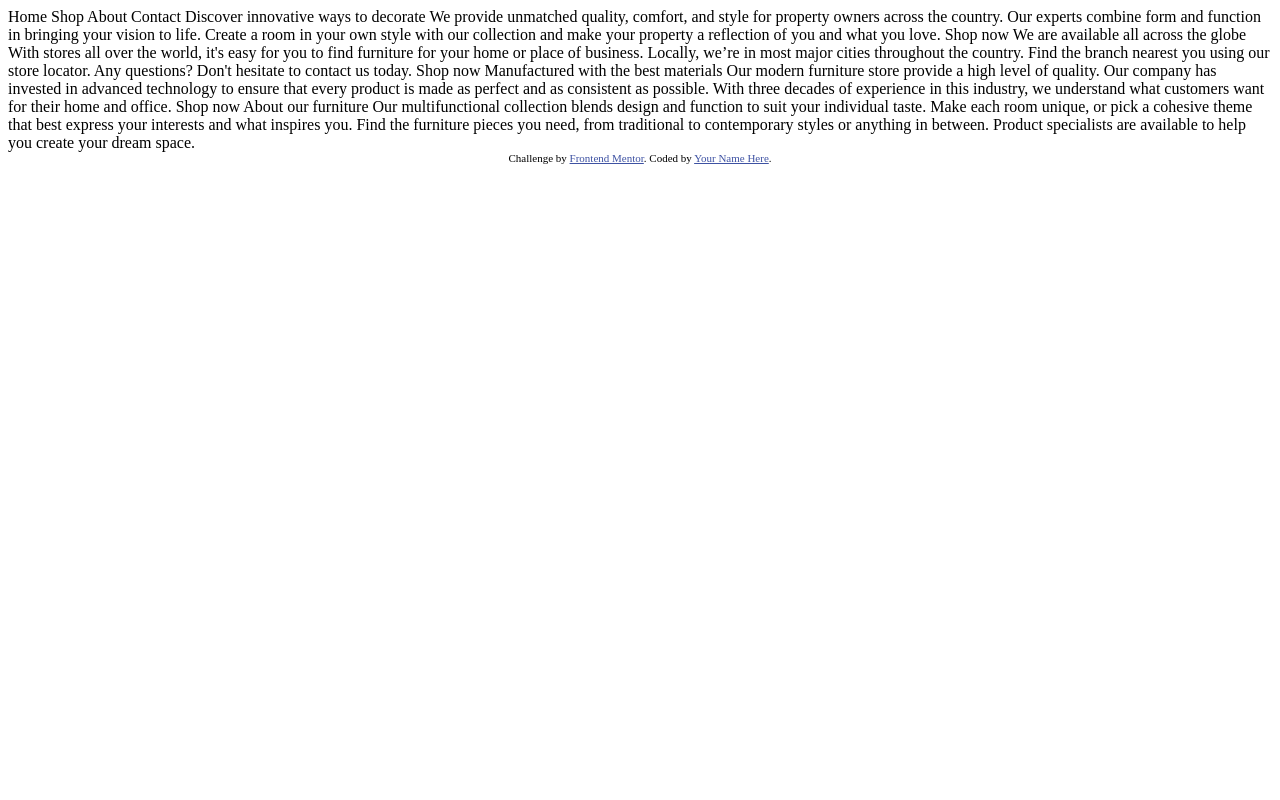
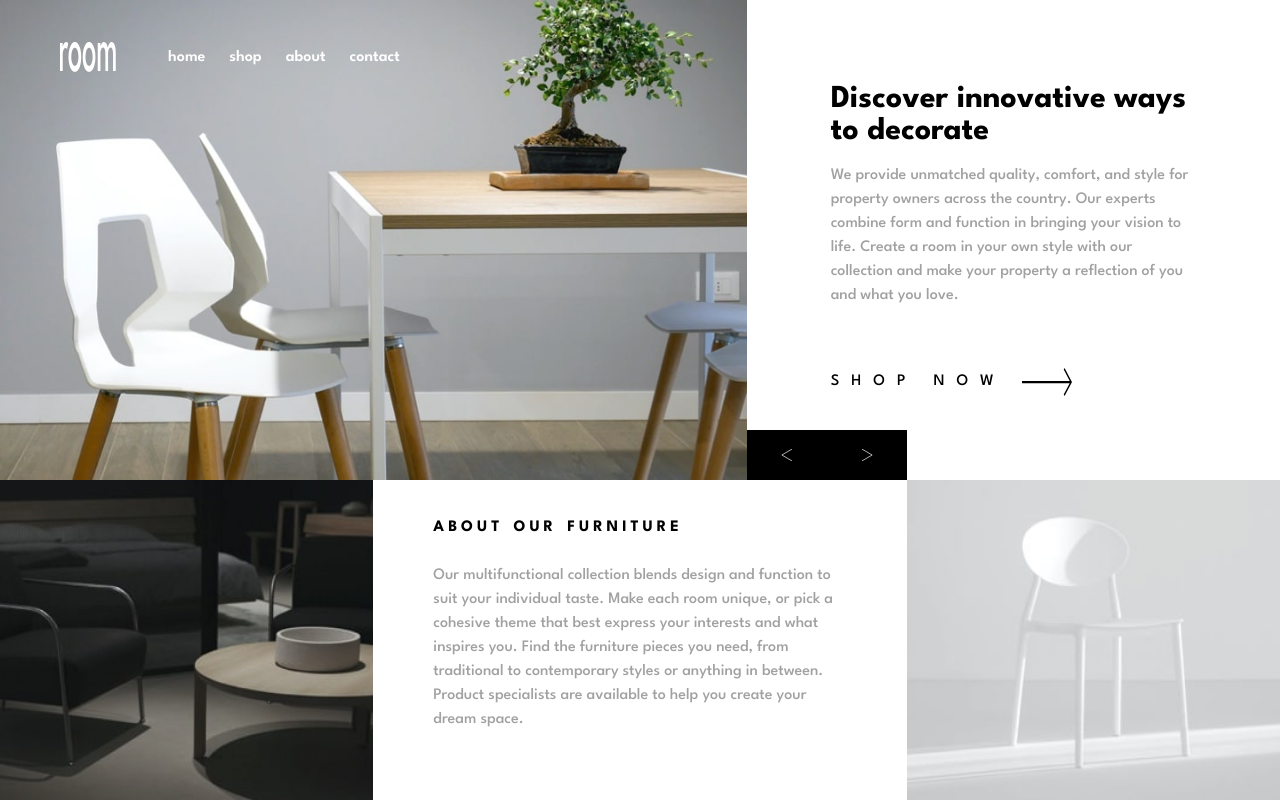
Before and after one commit to teoh4770/Frontend-Mentor-Room-Homepage, a plain HTML site: page index.html in a window 1280 px wide. Drawn offline with Linux system fonts and the light colour scheme.

Commit message:
complete the room page challenge

```diff
--- /dev/null
+++ b/app.js
@@ -0,0 +1,151 @@
+// open the navbar in mobile view
+
+// selectors
+const burgerBtn = document.querySelector(".mobile-nav .menu-button");
+const openNav = document.querySelector(".open-nav");
+const mobileNav = document.querySelector(".mobile-nav");
+const desktopNav = document.querySelector(".desktop-nav");
+const navbarBtn = openNav.querySelector(".menu-button");
+const body = document.body;
+const overlay = document.querySelector(".overlay");
+const desktopLayout = document.querySelector(".desktop");
+const mobileLayout = document.querySelector(".mobile");
+
+const heroImage = document.querySelector(".hero-section .pic");
+const heroTitle = document.querySelector(".mission h2");
+const heroContent = document.querySelector(".mission p");
+const slider1 = document.querySelector(".hero-section .slider");
+const slider2 = document.querySelector(".second-slider");
+
+const hmContainer = document.querySelector(".hero-mission-container");
+
+console.log(hmContainer.children);
+
+let i = 0; // the index of the image and text
+
+let images = [
+  "./images/mobile-image-hero-1.jpg",
+  "./images/mobile-image-hero-2.jpg",
+  "./images/mobile-image-hero-3.jpg",
+];
+
+const text = [
+  {
+    title: "Discover innovative ways to decorate",
+    p: `We provide unmatched quality, comfort, and style for property owners
+    across the country. Our experts combine form and function in bringing
+    your vision to life. Create a room in your own style with our collection
+    and make your property a reflection of you and what you love.`,
+  },
+  {
+    title: "We are available all across the globe",
+    p: `With stores all over the world, it's easy for you to find furniture for your home or place of business. Locally, we're in most major cities throughout the country. Find the branch nearest you using our store locator. Any questions? Don't hesitate to contact us today.`,
+  },
+  {
+    title: "Manufactured with the best materials",
+    p: `Our modem furniture store provide a high level of quality. Our company has invested in advanced technology to ensure that every product is made as perfect and as consistent as possible, With three decades of experience in this industry, we understand what customers want for their home and office.`,
+  },
+];
+
+// reset
+updateImageBySize();
+updateNavbar();
+updateSlider();
+slider();
+// event listener
+burgerBtn.addEventListener("click", openNavbar);
+navbarBtn.addEventListener("click", closeNavbar);
+
+addEventListener("resize", () => {
+  updateImageBySize();
+  updateNavbar();
+  updateSlider();
+  slider();
+});
+
+[left, right].forEach((element) =>
+  element.addEventListener("click", navigateSlider)
+);
+
+function slider() {
+  const lefts = document.querySelectorAll(".js-left");
+  const rights = document.querySelectorAll(".js-right");
+  [...lefts, ...rights].forEach((element) =>
+    element.addEventListener("click", navigateSlider)
+  );
+}
+
+function openNavbar() {
+  // open the extra navbar by removing the 'hidden' class from the overlay itself
+  // add no-scroll class to the body itself
+  overlay.classList.remove("hidden");
+  openNav.classList.remove("hidden");
+  body.classList.add("no-scroll");
+}
+
+function closeNavbar() {
+  // close the extra navbar by adding the 'hidden' class to the overlay itself
+  // remove no-scroll class from the body itself
+  overlay.classList.add("hidden");
+  openNav.classList.add("hidden");
+  body.classList.remove("no-scroll");
+}
+
+function navigateSlider(e) {
+  // determine the index of the image and text
+  const isRight = e.target.id == "right";
+  i = isRight ? i + 1 : i - 1;
+  if (i < 0) {
+    i = images.length - 1;
+  } else if (i > images.length - 1) {
+    i = 0;
+  }
+
+  let textObj = text[i];
+  let img = images[i];
+  let title = textObj.title;
+  let p = textObj.p;
+  let arr = img.split("/");
+  let alt = arr[arr.length - 1];
+
+  heroImage.src = img;
+  heroImage.alt = alt;
+  heroTitle.textContent = title;
+  heroContent.textContent = p;
+}
+
+function updateImageBySize() {
+  if (innerWidth >= 500) {
+    images = images.map((imageStr) => {
+      return imageStr.replace("mobile", "desktop");
+    });
+  } else {
+    images = images.map((imageStr) => {
+      return imageStr.replace("desktop", "mobile");
+    });
+  }
+
+  // update image
+  heroImage.src = images[i];
+  heroImage.alt = images[i].split("/")[images[i].split("/").length - 1];
+}
+
+function updateNavbar() {
+  if (innerWidth >= 800) {
+    mobileNav.classList.add("hidden");
+    desktopNav.classList.remove("hidden");
+  } else {
+    mobileNav.classList.remove("hidden");
+    desktopNav.classList.add("hidden");
+  }
+}
+
+function updateSlider() {
+  if (innerWidth >= 1000) {
+    slider1.classList.add("hidden");
+    slider2.classList.remove("hidden");
+  } else {
+    slider1.classList.remove("hidden");
+    slider2.classList.add("hidden");
+  }
+}
--- a/index.html
+++ b/index.html
@@ -1,59 +1,122 @@
 <!DOCTYPE html>
 <html lang="en">
-<head>
-  <meta charset="UTF-8">
-  <meta name="viewport" content="width=device-width, initial-scale=1.0"> <!-- displays site properly based on user's device -->
+  <head>
+    <meta charset="UTF-8" />
+    <meta name="viewport" content="width=device-width, initial-scale=1.0" />
+    <!-- displays site properly based on user's device -->
 
-  <link rel="icon" type="image/png" sizes="32x32" href="./images/favicon-32x32.png">
+    <link
+      rel="icon"
+      type="image/png"
+      sizes="32x32"
+      href="./images/favicon-32x32.png"
+    />
+    <title>Frontend Mentor | Room homepage</title>
+    <link rel="stylesheet" href="style.css" />
+  </head>
+  <body>
+    <!--
+      Contains
+      1. the navbar,
+      2. the hero background,
+      3. the mission statement
+    -->
+    <nav class="open-nav hidden">
+      <div class="menu-button">
+        <img src="./images/icon-close.svg" alt="close.svg" />
+      </div>
+      <ul class="links">
+        <li class="link">home</li>
+        <li class="link">shop</li>
+        <li class="link">about</li>
+        <li class="link">contact</li>
+      </ul>
+    </nav>
+    <div class="overlay hidden"></div>
 
-  <title>Frontend Mentor | Room homepage</title>
+    <!-- below 1000 px -->
 
-  <!-- Feel free to remove these styles or customise in your own stylesheet 👍 -->
-  <style>
-    .attribution { font-size: 11px; text-align: center; }
-    .attribution a { color: hsl(228, 45%, 44%); }
-  </style>
-</head>
-<body>
-  Home
-  Shop
-  About
-  Contact
+    <div class="hero-mission-container">
+      <section class="hero-section">
+        <nav class="mobile-nav">
+          <div class="menu-button">
+            <img src="./images/icon-hamburger.svg" alt="hamburger.svg" />
+          </div>
+          <div class="icon">
+            <img src="./images/logo.svg" alt="do somehting" />
+          </div>
+        </nav>
 
-  Discover innovative ways to decorate
+        <nav class="desktop-nav hidden">
+          <div class="icon">
+            <img src="./images/logo.svg" alt="do somehting" />
+          </div>
+          <ul class="links">
+            <li class="link">home</li>
+            <li class="link">shop</li>
+            <li class="link">about</li>
+            <li class="link">contact</li>
+          </ul>
+        </nav>
+        <img
+          src="./images/desktop-image-hero-1.jpg"
+          alt="mobile-image-hero-1.jpg"
+          class="pic"
+        />
+        <div class="slider">
+          <button class="arrow js-left" id="left">
+            <img src="./images/icon-angle-left.svg" alt="left-icon" />
+          </button>
+          <button class="arrow js-right" id="right">
+            <img src="./images/icon-angle-right.svg" alt="right-icon" />
+          </button>
+        </div>
+      </section>
 
-  We provide unmatched quality, comfort, and style for property owners across the country.
-  Our experts combine form and function in bringing your vision to life. Create a room in your
-  own style with our collection and make your property a reflection of you and what you love.
+      <div class="mission">
+        <h2>Discover innovative ways to decorate</h2>
+        <p>
+          We provide unmatched quality, comfort, and style for property owners
+          across the country. Our experts combine form and function in bringing
+          your vision to life. Create a room in your own style with our
+          collection and make your property a reflection of you and what you
+          love.
+        </p>
+        <button class="cta">
+          Shop Now
+          <img src="./images/icon-arrow.svg" alt="arrow-icon" class="icon" />
+        </button>
 
-  Shop now
+        <div class="slider second-slider hidden">
+          <button class="arrow js-left">
+            <img src="./images/icon-angle-left.svg" alt="left-icon" />
+          </button>
+          <button class="arrow js-right">
+            <img src="./images/icon-angle-right.svg" alt="right-icon" />
+          </button>
+        </div>
+      </div>
+    </div>
 
-  We are available all across the globe
+    <section class="about-section">
+      <div class="image-container" id="dark"></div>
 
-  With stores all over the world, it's easy for you to find furniture for your home or place of business.
-  Locally, we’re in most major cities throughout the country. Find the branch nearest you using our
-  store locator. Any questions? Don't hesitate to contact us today.
+      <div class="about">
+        <h4>About our furniture</h4>
+        <p>
+          Our multifunctional collection blends design and function to suit your
+          individual taste. Make each room unique, or pick a cohesive theme that
+          best express your interests and what inspires you. Find the furniture
+          pieces you need, from traditional to contemporary styles or anything
+          in between. Product specialists are available to help you create your
+          dream space.
+        </p>
+      </div>
+      <div class="image-container" id="light"></div>
+    </section>
 
-  Shop now
+    <script src="app.js"></script>
+  </body>
+</html>
 
-  Manufactured with the best materials
-
-  Our modern furniture store provide a high level of quality. Our company has invested in advanced technology
-  to ensure that every product is made as perfect and as consistent as possible. With three decades of
-  experience in this industry, we understand what customers want for their home and office.
-
-  Shop now
-
-  About our furniture
-
-  Our multifunctional collection blends design and function to suit your individual taste.
-  Make each room unique, or pick a cohesive theme that best express your interests and what
-  inspires you. Find the furniture pieces you need, from traditional to contemporary styles
-  or anything in between. Product specialists are available to help you create your dream space.
-
-  <div class="attribution">
-    Challenge by <a href="https://www.frontendmentor.io?ref=challenge" target="_blank">Frontend Mentor</a>.
-    Coded by <a href="#">Your Name Here</a>.
-  </div>
-</body>
-</html>
+<!-- change the image to background, not doing this will hurt the layout, not so flexible -->
--- /dev/null
+++ b/style.css
@@ -0,0 +1,402 @@
+@import url("https://fonts.googleapis.com/css2?family=League+Spartan:wght@500;600;700&display=swap");
+
+:root {
+  --top-section-height: 60%;
+  --bottom-section-height: 40%;
+}
+
+/*
+  1. Use a more-intuitive box-sizing model.
+*/
+*,
+*::before,
+*::after {
+  box-sizing: border-box;
+}
+
+/*
+  2. Remove defualt margin
+*/
+* {
+  margin: 0;
+  font-family: "League Spartan", sans-serif;
+  font-weight: 500;
+}
+
+/*
+  3. Allow percentage-based heights in the application
+*/
+
+html,
+body {
+  overscroll-behavior: none;
+}
+
+html {
+  height: 100%;
+}
+
+/*
+  Typographic tweaks!
+  4. Add accessible line-height
+  5. Improve text rendering
+*/
+body {
+  line-height: 1.5;
+  -webkit-font-smoothing: antialiased;
+  font-size: 12px;
+  overscroll-behavior-y: none;
+  min-height: 100%;
+}
+
+/*
+  6. Improve media defaults
+*/
+img,
+picture,
+video,
+canvas,
+svg {
+  display: block;
+  max-width: 100%;
+}
+
+/*
+  7. Remove built-in form typography styles
+*/
+input,
+button,
+textarea,
+select {
+  font: inherit;
+}
+
+/*
+  8. Avoid text overflows
+*/
+p,
+h1,
+h2,
+h3,
+h4,
+h5,
+h6 {
+  overflow-wrap: break-word;
+}
+
+/* prevent body from scrolling */
+.no-scroll {
+  overflow-y: hidden;
+  height: 100vh;
+}
+
+.hero-section {
+  position: relative;
+}
+
+nav {
+  position: absolute;
+  left: 0;
+  top: 0;
+  width: 100%;
+  padding: 3.5em 2em;
+  display: flex;
+  align-items: center;
+}
+
+nav .menu-button {
+  position: absolute;
+}
+
+nav .icon {
+  margin: 0 auto;
+}
+
+nav .links {
+  list-style-type: none;
+  display: flex;
+  width: 100%;
+  justify-content: end;
+}
+
+nav .link {
+  margin: 0 0.75em;
+  font-size: 1rem;
+  font-weight: 600;
+}
+
+nav .link:last-child {
+  margin-right: 0;
+}
+
+.open-nav {
+  background: white;
+  z-index: 3;
+}
+
+.overlay {
+  position: fixed;
+  width: 100%;
+  min-height: 100%;
+  background-color: hsl(0, 0%, 24%);
+  opacity: 0.75;
+  z-index: 2;
+}
+
+.slider {
+  display: flex;
+  position: absolute;
+  right: 0;
+  bottom: 0;
+  background-color: black;
+  width: 100px;
+  height: 50px;
+}
+
+.hidden {
+  display: none;
+}
+
+.slider button {
+  background: transparent;
+  border: hidden;
+  outline-color: white;
+  height: 100%;
+}
+
+.arrow {
+  flex: 1;
+  display: flex;
+  justify-content: center;
+  align-items: center;
+}
+
+.arrow img {
+  width: 12px;
+  height: 12px;
+}
+
+.about,
+.mission {
+  background-color: white;
+  padding: 4em 2em;
+}
+
+.mission {
+  min-height: 400px;
+}
+
+.mission h2 {
+  font-size: 2rem;
+  font-weight: 700;
+  line-height: 1;
+  margin-bottom: 1rem;
+}
+
+.mission p {
+  min-height: 170px;
+}
+
+.mission .cta {
+  display: flex;
+  align-items: center;
+  border: none;
+  background-color: transparent;
+  font-size: 1rem;
+  /* word-spacing: 1rem; */
+  letter-spacing: 0.75rem;
+  text-transform: uppercase;
+  padding: 0;
+  margin-top: 2em;
+}
+
+.mission button .icon {
+  height: 100%;
+  margin-left: 1rem;
+}
+
+/* .image-container img {
+  width: 100%;
+  height: auto;
+} */
+
+.pic {
+  width: 100%;
+  height: auto;
+}
+
+#dark,
+#light {
+  background-repeat: no-repeat;
+  background-size: cover;
+  background-position: center;
+  min-height: 300px;
+}
+
+#dark {
+  background-image: url("./images/image-about-dark.jpg");
+}
+
+#light {
+  background-image: url("./images/image-about-light.jpg");
+}
+
+.about h4 {
+  text-transform: uppercase;
+  word-spacing: 2px;
+  letter-spacing: 4px;
+  font-weight: 700;
+  font-size: 1rem;
+  margin-bottom: 1.5em;
+}
+
+p {
+  color: hsl(0, 0%, 63%);
+  font-size: 1rem;
+}
+
+/* active state */
+.arrow:hover {
+  background-color: hsl(0, 0%, 24%);
+  cursor: pointer;
+}
+
+.mission button:hover {
+  opacity: 0.5;
+  cursor: pointer;
+}
+
+nav .menu-button:hover {
+  box-shadow: 0 0 2em white;
+  cursor: pointer;
+}
+
+nav.open-nav .menu-button:hover {
+  box-shadow: 0 0 2em hsl(0, 0%, 64%);
+}
+
+nav .link:hover {
+  cursor: pointer;
+  text-decoration: underline;
+  text-decoration-color: black;
+  text-underline-offset: 0.5rem;
+}
+
+@media (min-width: 500px) {
+  img {
+    aspect-ratio: 16/9;
+  }
+
+  #dark,
+  #light {
+    min-height: 400px;
+  }
+}
+
+@media (min-width: 700px) {
+  .about,
+  .mission {
+    padding: 3em; /*fixed here*/
+  }
+  nav {
+    padding: 3.5em 5em;
+  }
+}
+
+@media (min-width: 800px) {
+  .about {
+    padding: 3em 5em;
+  }
+
+  .desktop-nav ul {
+    justify-content: left;
+    color: white;
+  }
+
+  nav .link:hover {
+    text-decoration-color: white;
+  }
+}
+
+@media (min-width: 1000px) {
+  body {
+    height: 100vh;
+  }
+
+  .hero-section {
+    grid-area: hero;
+  }
+
+  .mission {
+    grid-area: mission;
+  }
+
+  .mission {
+    padding: 7em;
+    display: grid;
+    position: relative;
+  }
+
+  .mission p {
+    margin-bottom: 2em;
+    min-height: 100px;
+  }
+
+  .mission .icon {
+    width: 50px;
+    height: 25px;
+  }
+
+  .about-section {
+    display: grid;
+    grid-template-columns: repeat(24, 1fr);
+  }
+
+  .hero-mission-container {
+    display: grid;
+    grid-template-columns: repeat(12, 1fr);
+    grid-template-areas: "hero hero hero hero hero hero hero mission mission mission mission mission";
+  }
+
+  #dark {
+    grid-column: span 7;
+  }
+
+  #light {
+    grid-column: span 7;
+  }
+
+  .about {
+    grid-column: span 10;
+  }
+
+  .about-section > * {
+    width: 100%;
+  }
+
+  .hero-mission-container {
+    height: var(--top-section-height);
+  }
+
+  .pic {
+    height: 100%;
+  }
+
+  .about-section {
+    height: var(--bottom-section-height);
+  }
+
+  .second-slider {
+    left: 0;
+    width: 30%;
+  }
+
+  #dark,
+  #light {
+    min-height: auto;
+  }
+
+  .about p {
+    min-height: 170px;
+  }
+}
```
